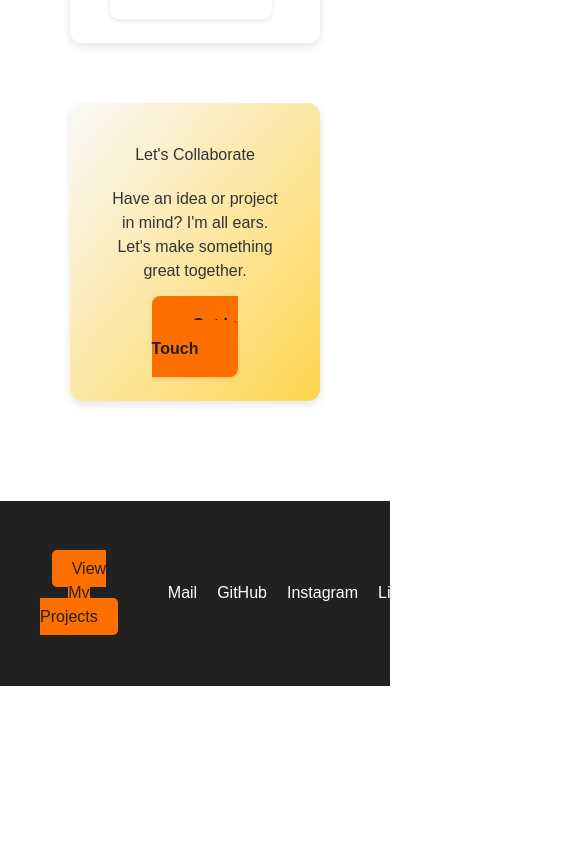
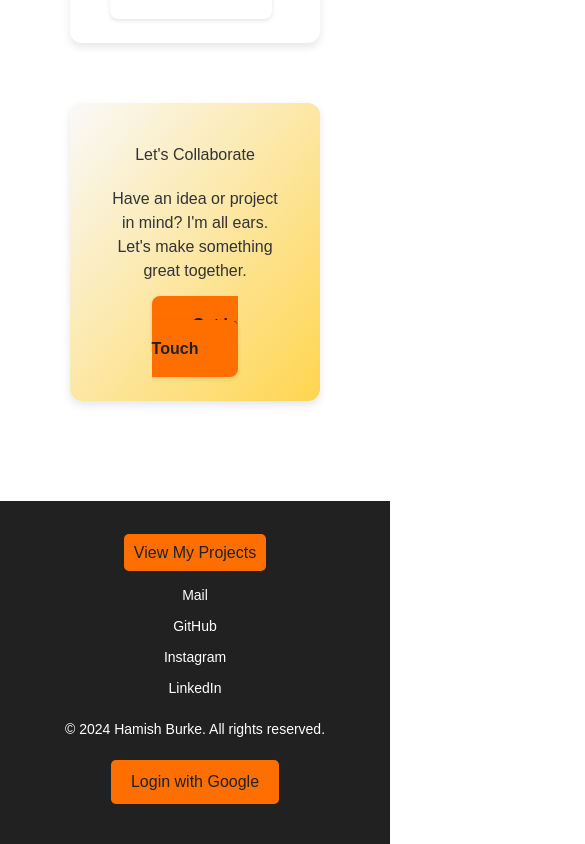
Before and after one commit to Slaymish/NuxtPortolio, a Nuxt app: page / in a window 390 px wide. Shown: the part 1641-2485 px from the top of the page, 585 px wide, since content can reach past the window. Before the commit the page ends 2327 px from the top, so only its background shows below. Built offline with nearby package versions, Linux system fonts and the light colour scheme.

Commit message:
Update responsive styles for CardComponent and FooterComponent

```diff
--- a/components/CardComponent.vue
+++ b/components/CardComponent.vue
@@ -131,4 +131,25 @@ const navigateToLink = () => {
   color: var(--color-background);
   font-size: 16px;
 }
+
+
+@media screen and (max-width: 768px){
+  .card-content {
+    flex-direction: column;
+    gap: 10px;
+  }
+
+  .card-content h3 {
+    font-size: 18px;
+  }
+
+  .card-content p {
+    font-size: 14px;
+  }
+
+  .date {
+    font-size: 12px;
+  }
+
+}
 </style>
--- a/components/FooterComponent.vue
+++ b/components/FooterComponent.vue
@@ -85,4 +85,25 @@ p {
   margin: 0;
   font-size: 14px;
 }
+
+@media screen and (max-width: 768px){
+  .footer {
+    flex-direction: column;
+    gap: 20px;
+  }
+
+  .socials {
+    flex-direction: column;
+    gap: 10px;
+  }
+
+  .socials a {
+    font-size: 14px;
+  }
+
+  .button {
+    padding: 10px;
+  }
+
+}
 </style>
```
